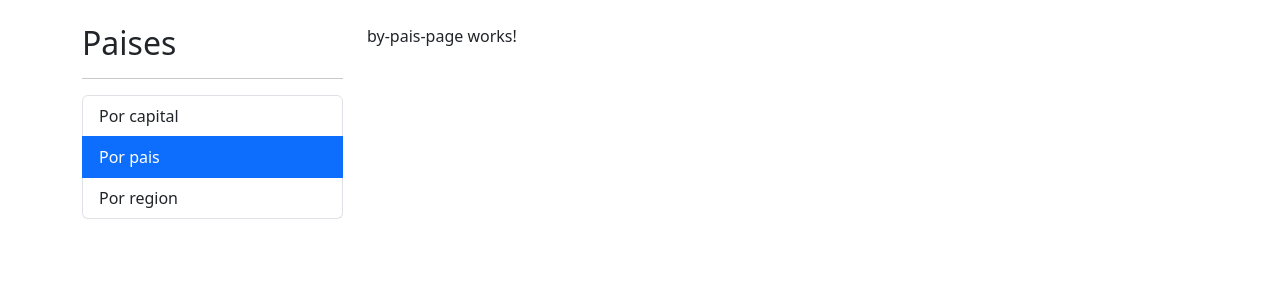
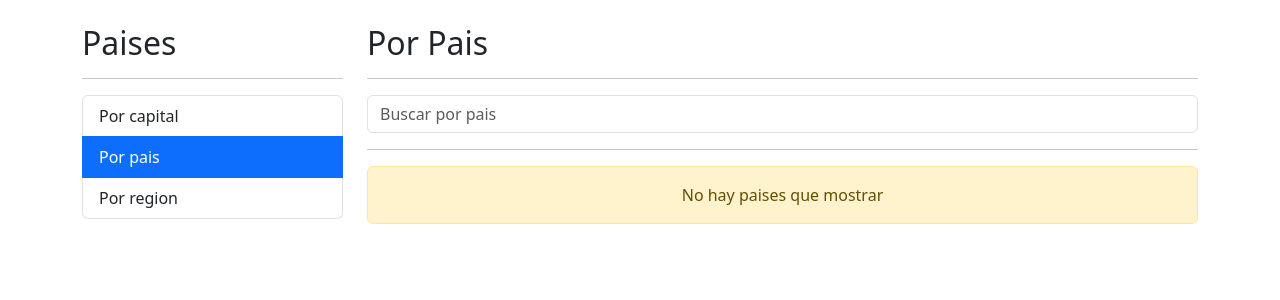
Before and after one commit to Juan090797/paises-app, an Angular app: page /paises/by-pais in a window 1280 px wide. Shown: the top 300 px of the page. Built offline with nearby package versions, Linux system fonts and the light colour scheme.

Commit message:
feat: update byPais
se actualizo el page bypais

```diff
--- a/src/app/paises/pages/by-pais-page/by-pais-page.component.html
+++ b/src/app/paises/pages/by-pais-page/by-pais-page.component.html
@@ -1 +1,18 @@
-<p>by-pais-page works!</p>
+<h2>Por Pais</h2>
+<hr>
+
+<div class="row">
+  <div class="col">
+    <!-- busqueda -->
+    <shared-search-box
+      (onValue)="busquedaByPais($event)"
+      placeholder="Buscar por pais"/>
+  </div>
+</div>
+
+<div class="row">
+  <div class="col">
+    <hr>
+    <paises-table [paises]="paises"/>
+  </div>
+</div>
--- a/src/app/paises/pages/by-pais-page/by-pais-page.component.ts
+++ b/src/app/paises/pages/by-pais-page/by-pais-page.component.ts
@@ -1,12 +1,30 @@
 import { Component } from '@angular/core';
+import { Pais } from '../../interfaces/pais';
+import { PaisesService } from '../../services/paises.service';
+import { SearchBoxComponent } from '../../../shared/components/search-box/search-box.component';
+import { CommonModule } from '@angular/common';
+import { PaisTableComponent } from '../../components/pais-table/pais-table.component';
 
 @Component({
   selector: 'app-by-pais-page',
   standalone: true,
-  imports: [],
+  imports: [SearchBoxComponent, CommonModule, PaisTableComponent],
   templateUrl: './by-pais-page.component.html',
   styleUrl: './by-pais-page.component.css'
 })
 export class ByPaisPageComponent {
+  public paises: Pais[] = [];
+
+    constructor( private paisesService: PaisesService){}
+
+
+    busquedaByPais( term: string):void{
+      console.log('desde busquedaByPais');
+      this.paisesService.searchPais(term)
+      .subscribe( paises => {
+        this.paises = paises
+      });
+
+    }
 
 }
```
